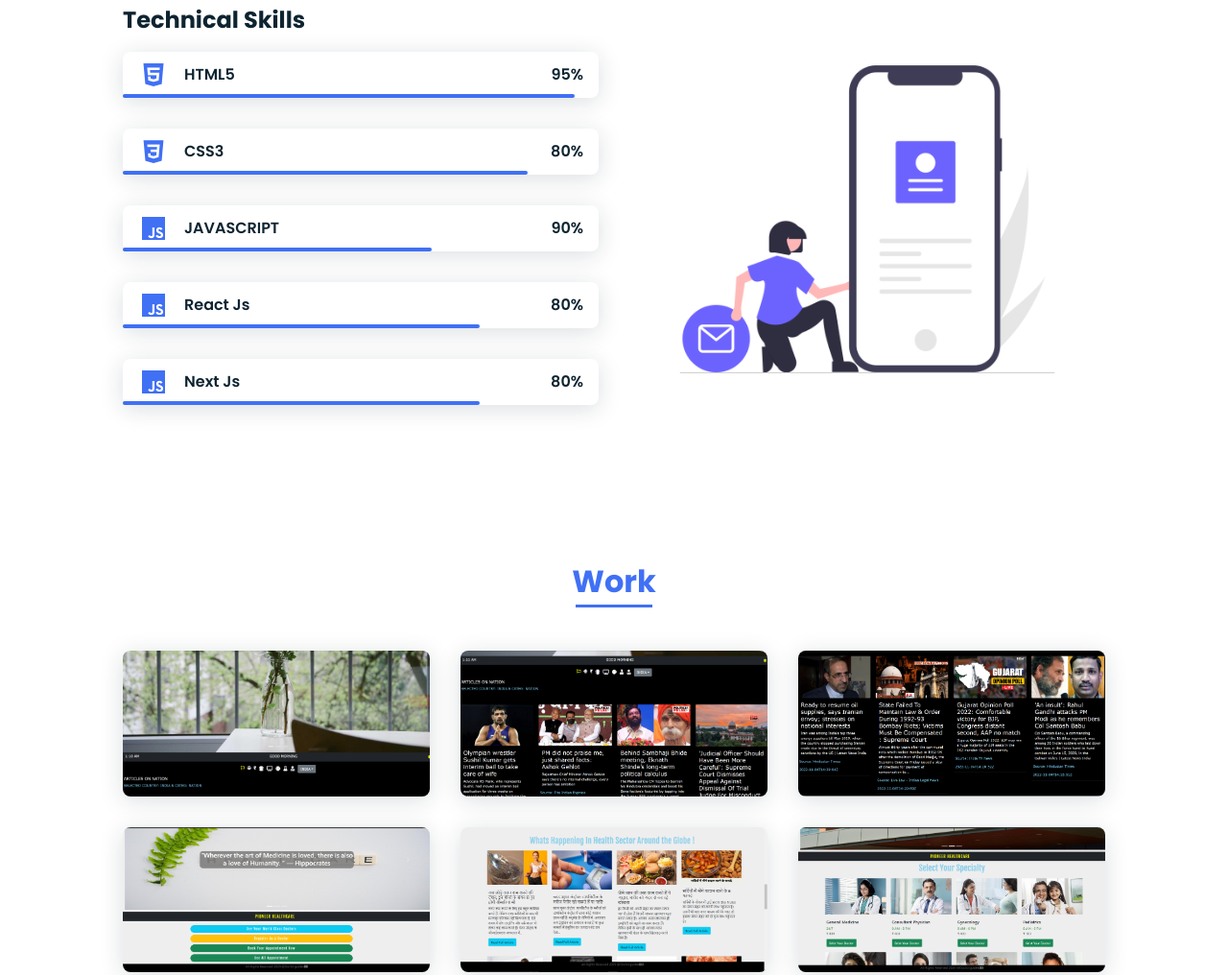
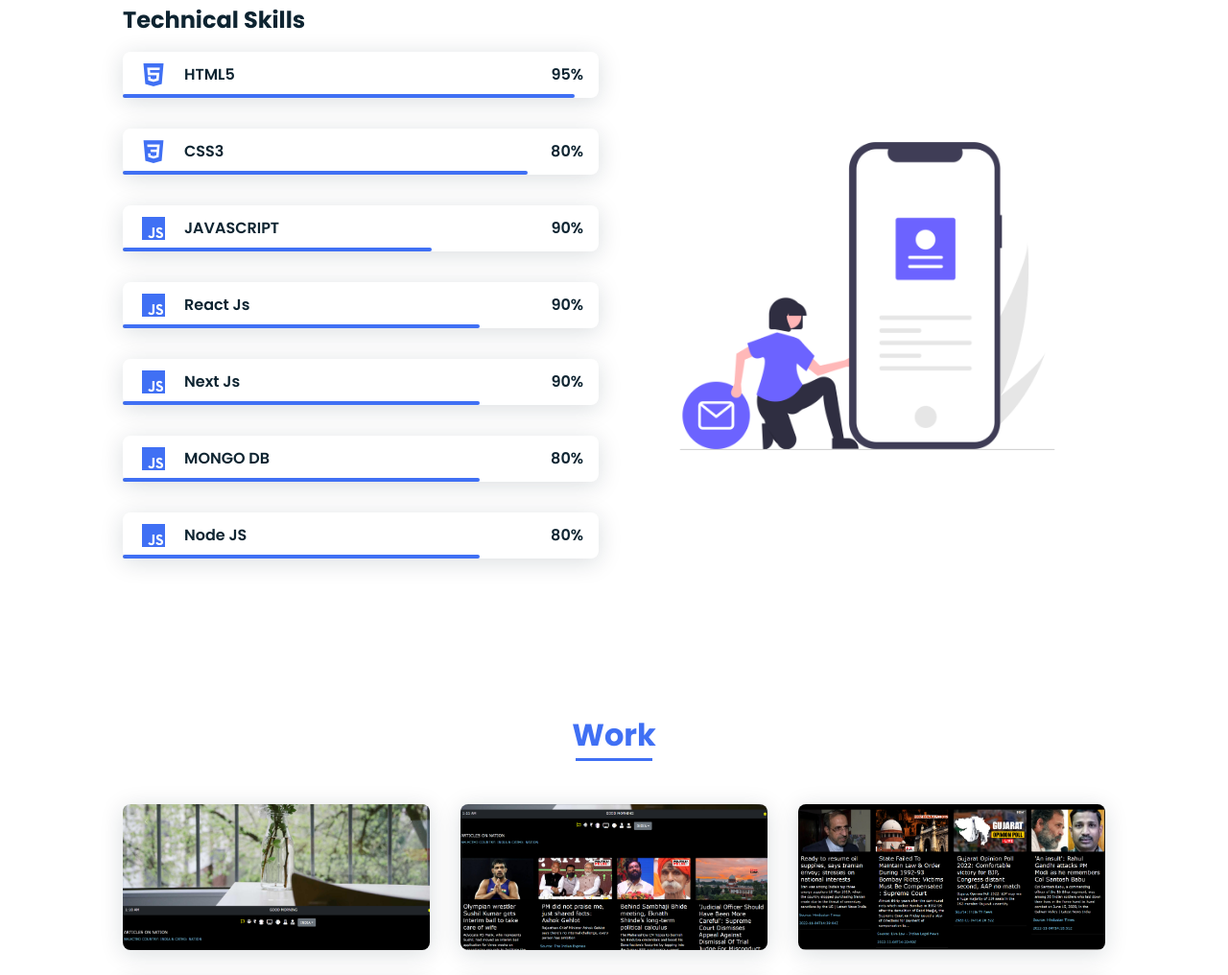
Before and after one commit to AhzamAkhtar/myPortfolio, a plain HTML site: page index.html in a window 1280 px wide. Shown: the part 1444-2460 px from the top of the page at 96% size. Drawn offline with nearby package versions, Linux system fonts and the light colour scheme.

Commit message:
Update index.html
updated

```diff
--- a/index.html
+++ b/index.html
@@ -23,7 +23,7 @@
                         <li class="nav__item"><a href="#about" class="nav__link">About</a></li>
                         <li class="nav__item"><a href="#skills" class="nav__link">Skills</a></li>
                         <li class="nav__item"><a href="#work" class="nav__link">Work</a></li>
-                        <li class="nav__item"><a href="#contact" class="nav__link">Contact</a></li>
+
                     </ul>
                 </div>
 
@@ -122,13 +122,37 @@
 
                             </div>
                             <div>
+                                <span class="skills__percentage">90%</span>
+                            </div>
+                        </div>
+                        <div class="skills__data">
+                            <div class="skills__names">
+                                <i class='bx bxl-javascript skills__icon'></i>
+                                <span class="skills__name">Next Js</span>
+                            </div>
+                            <div class="skills__bar skills__ux">
+
+                            </div>
+                            <div>
+                                <span class="skills__percentage">90%</span>
+                            </div>
+                        </div>
+                        <div class="skills__data">
+                            <div class="skills__names">
+                                <i class='bx bxl-javascript skills__icon'></i>
+                                <span class="skills__name">MONGO DB</span>
+                            </div>
+                            <div class="skills__bar skills__ux">
+
+                            </div>
+                            <div>
                                 <span class="skills__percentage">80%</span>
                             </div>
                         </div>
                         <div class="skills__data">
                             <div class="skills__names">
                                 <i class='bx bxl-javascript skills__icon'></i>
-                                <span class="skills__name">Next Js</span>
+                                <span class="skills__name">Node JS</span>
                             </div>
                             <div class="skills__bar skills__ux">
 
@@ -200,18 +224,7 @@
             </section>
 
             <!--===== CONTACT =====-->
-            <section class="contact section" id="contact">
-                <h2 class="section-title">Contact</h2>
 
-                <div class="contact__container bd-grid">
-                    <form action="" class="contact__form">
-                        <input type="text" placeholder="Name" class="contact__input">
-                        <input type="mail" placeholder="Email" class="contact__input">
-                        <textarea name="" id="" cols="0" rows="10" class="contact__input"></textarea>
-                        <input type="button" value="Enter" class="contact__button button">
-                    </form>
-                </div>
-            </section>
         </main>
 
         <!--===== FOOTER =====-->
```
